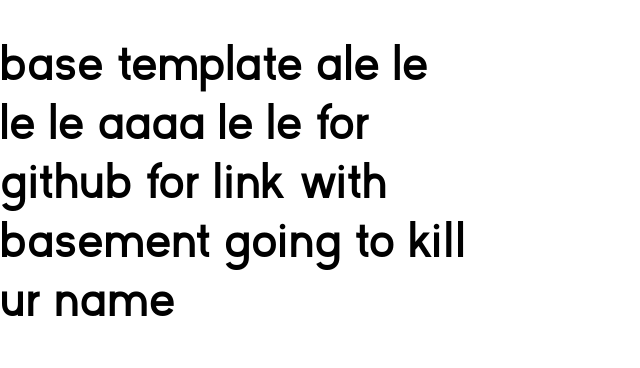
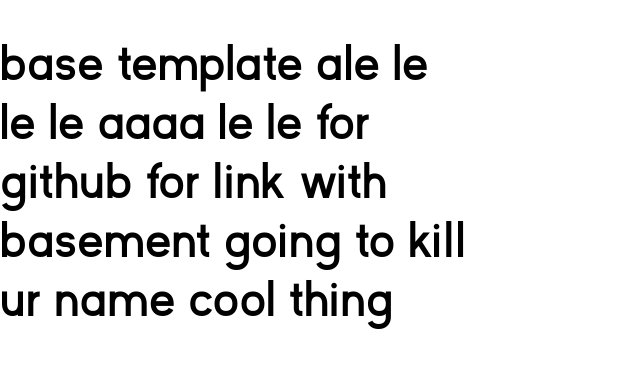
Before and after one commit to rubyazz/koshai-api, a Django app: template koshai/templates/pages/base.html in a window 1280 px wide. Shown: the top 368 px of the page, without its empty margins (0-640 px from the left). Run offline with Django 4.2, Linux system fonts and the light colour scheme; the template is opened without the code that fills it, so the values that code supplies are empty.

Commit message:
base template

```diff
--- a/koshai/templates/pages/base.html
+++ b/koshai/templates/pages/base.html
@@ -14,6 +14,7 @@
         ale le le le aaaa le le
 	for github
 	for link with basement going to kill ur name
+	cool thing
 	 </h1>
 
 </body>
```
